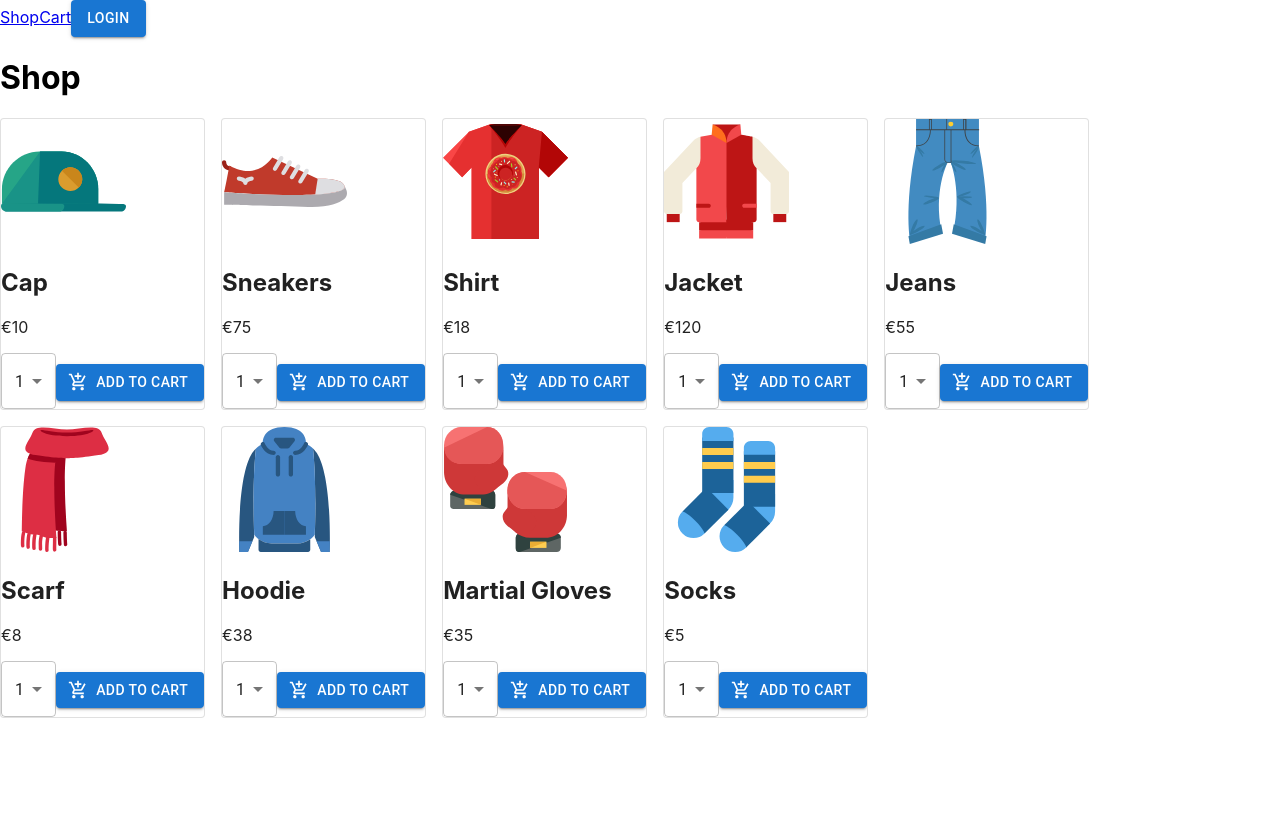
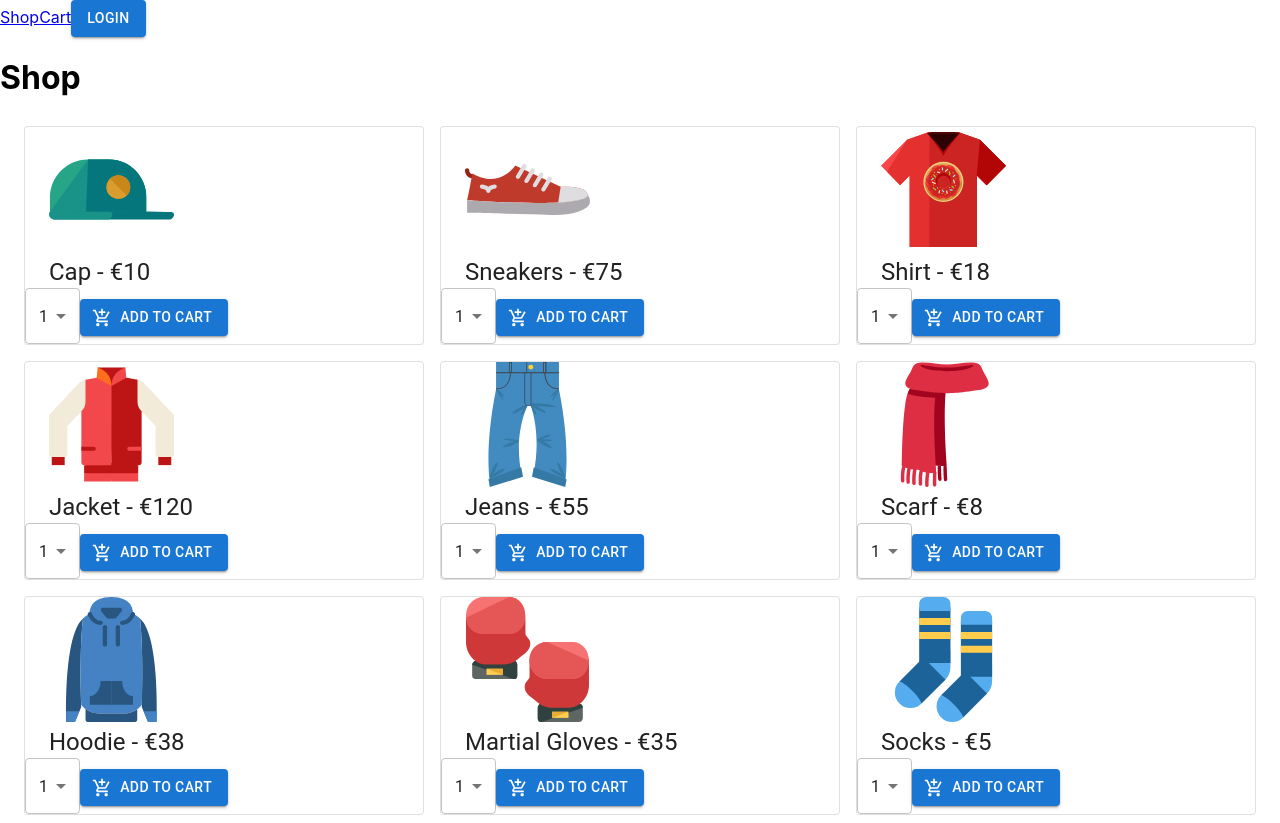
Before and after one commit to toqvist/JAVA21-AJS-slutprojekt-Tobias-Ahlqvist, a React (Vite) app: page / in a window 1280 px wide. Before the commit the page ends 800 px from the top, so only its background shows below. Built offline with nearby package versions, Linux system fonts and the light colour scheme.

Commit message:
Addded som styling

```diff
--- a/src/components/Product.jsx
+++ b/src/components/Product.jsx
@@ -1,9 +1,15 @@
-import React, {useRef} from 'react'
+import React, { useRef } from 'react'
 
 import Card from '@mui/material/Card'
+
+import Box from '@mui/material/Box'
+import Container from '@mui/material/Container'
+import Grid from '@mui/material/Grid'
+
 import Select from '@mui/material/Select'
 import MenuItem from '@mui/material/MenuItem'
 import Button from '@mui/material/Button'
+import Typography from '@mui/material/Typography'
 import AddShoppingCartIcon from '@mui/icons-material/AddShoppingCart';
 
 export default function Product({ product, addToCart }) {
@@ -12,10 +18,20 @@ export default function Product({ product, addToCart }) {
 
     return (
         <div>
-            <Card variant="outlined">
-                <img width="125px" src={product.img} />
-                <h2>{product.name}</h2>
-                <p>€{product.price}</p>
+            <Card variant="outlined" >
+                <Container>
+                    <img width="125px" src={product.img} />
+                </Container>
+                <Container>
+                    <Typography variant="h5" component="h2">
+                        {product.name} - €{product.price}
+                    </Typography>
+                    <Typography variant="body1" component="p">
+
+                    </Typography>
+                </Container>
+
+
                 <Select defaultValue={1}>
                     <MenuItem value={1}>1</MenuItem>
                     <MenuItem value={2}>2</MenuItem>
@@ -26,8 +42,8 @@ export default function Product({ product, addToCart }) {
                     <MenuItem value={7}>7</MenuItem>
                     <MenuItem value={8}>8</MenuItem>
                     <MenuItem value={9}>9</MenuItem>
+                </Select>
 
-                </Select>
                 <Button onClick={() => addToCart(product, quantity.current)}
                     variant="contained"
                     startIcon={<AddShoppingCartIcon />}>
@@ -35,6 +51,6 @@ export default function Product({ product, addToCart }) {
 
             </Card>
 
-        </div>
+        </div >
     )
 }
--- a/src/components/Shop.jsx
+++ b/src/components/Shop.jsx
@@ -4,6 +4,7 @@ import ProductsContext from '../contexts/ProductsContext'
 import CartContext from '../contexts/CartContext'
 
 import Grid from '@mui/material/Grid'
+import Box from '@mui/material/Box'
 
 export default function Shop() {
 
@@ -15,13 +16,15 @@ export default function Shop() {
   return (
     <div>
       <h1>Shop</h1>
-      <Grid container spacing={2}>
-        {products.map(product =>
-          <Grid item key={product.id}>
-            <Product product={product} addToCart={addToCart} />
-          </Grid>
-        )}
-      </Grid>
+      <Box paddingY={1} paddingX={3}>
+        <Grid container spacing={2} >
+          {products.map(product =>
+            <Grid  item key={product.id} xs={12} sm={6} md={4}>
+              <Product product={product} addToCart={addToCart} />
+            </Grid>
+          )}
+        </Grid>
+      </Box>
       {/* <button onClick={() => addToCart()}>butt</button> */}
     </div>
   )
```
